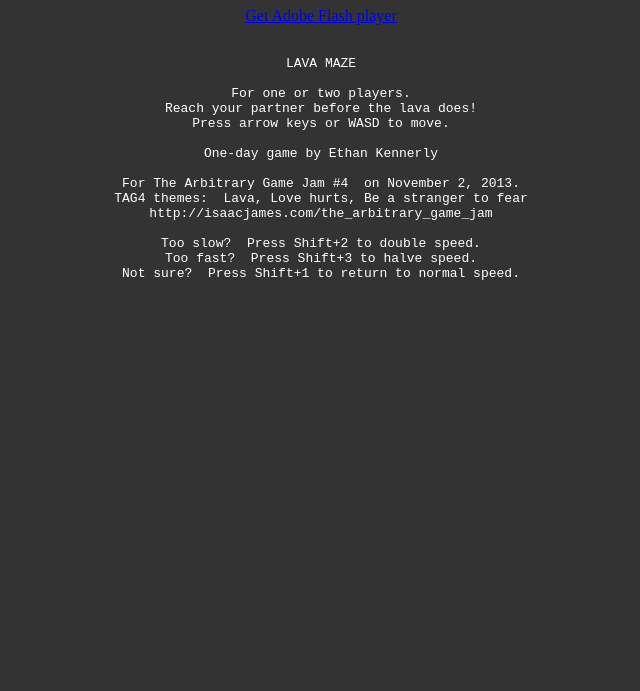
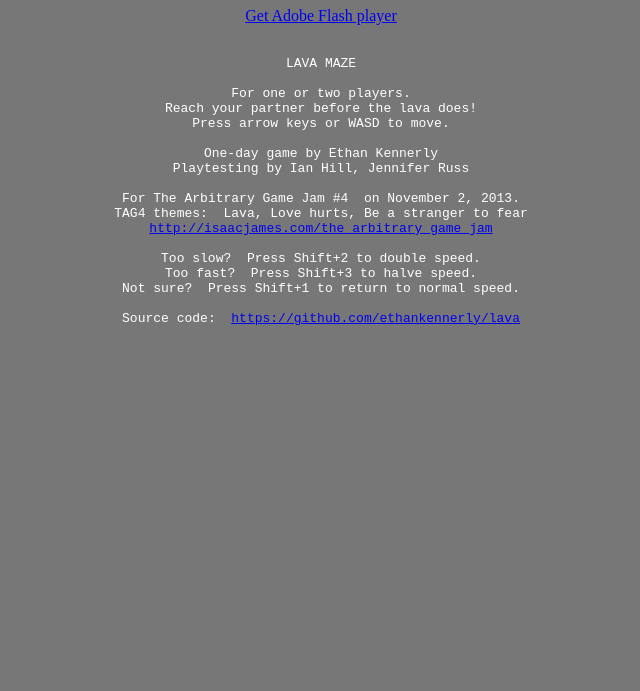
Before and after one commit to ethankennerly/lava, a plain HTML site: page bin/index.html in a window 1280 px wide. Shown: the part 109-800 px from the top of the page, without its empty margins (319-959 px from the left). Drawn offline with Linux system fonts and the light colour scheme.

```diff
--- a/bin/index.html
+++ b/bin/index.html
@@ -29,11 +29,11 @@
 	</script>
 	<style>
 		html, body { height:100%; }
-		body { margin:0; background:333333}
+		body { margin:0; background:777777}
 	</style>
 </head>
 <center>
-<body bgcolor=333333>
+<body bgcolor=777777>
 <br>
 <br>
 	<div id="altContent">
@@ -50,14 +50,17 @@ Reach your partner before the lava does!
 Press arrow keys or WASD to move.
 
 One-day game by Ethan Kennerly
+Playtesting by Ian Hill, Jennifer Russ
 
 For The Arbitrary Game Jam #4  on November 2, 2013.
 TAG4 themes:  Lava, Love hurts, Be a stranger to fear
-http://isaacjames.com/the_arbitrary_game_jam
+<a href=http://isaacjames.com/the_arbitrary_game_jam target=_new>http://isaacjames.com/the_arbitrary_game_jam</a>
 
 Too slow?  Press Shift+2 to double speed.
 Too fast?  Press Shift+3 to halve speed.
 Not sure?  Press Shift+1 to return to normal speed.
+
+Source code:  <a href=https://github.com/ethankennerly/lava target=_new>https://github.com/ethankennerly/lava</a>
 </font>
 </pre>
 </center>
```
Also changed, not shown: gfx/maze20x15_0.png, gfx/maze20x15_1.png, icon.png (added), notes.txt, screenshot.png (added), 2 other files.
